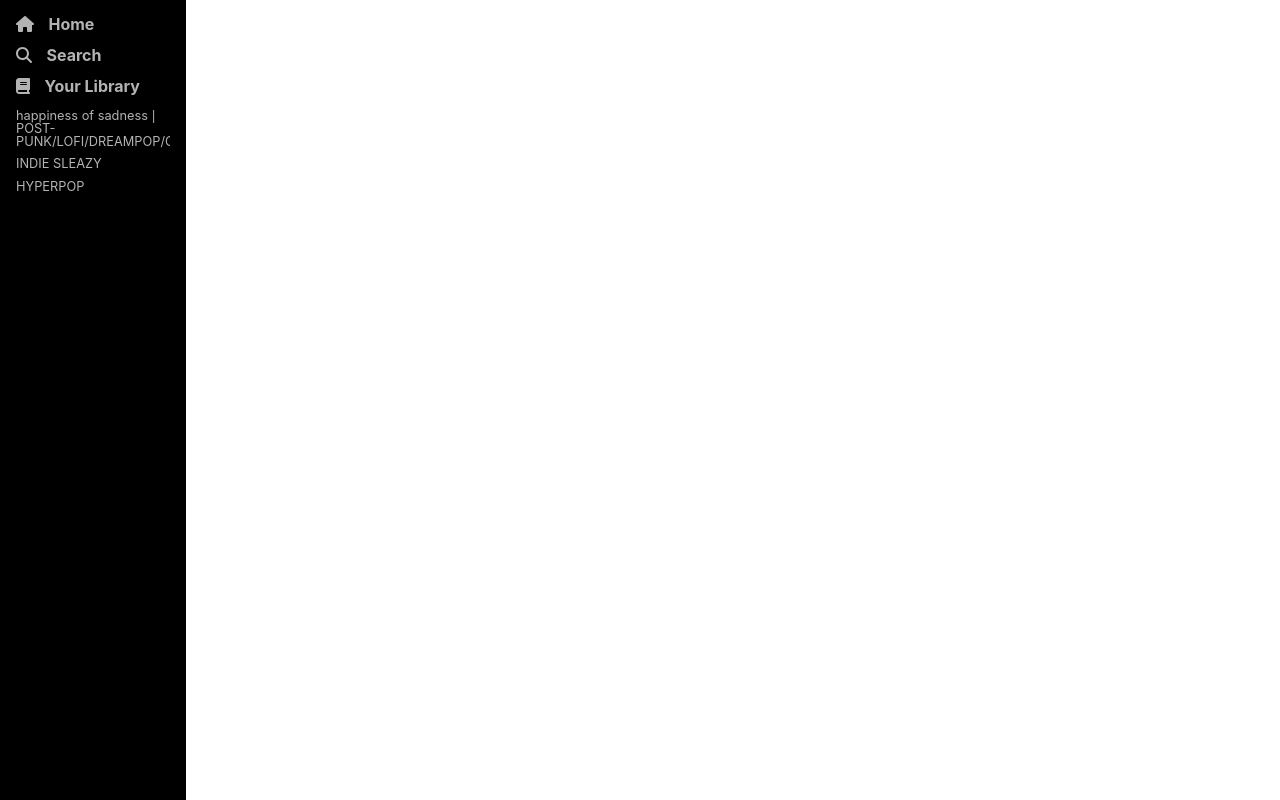
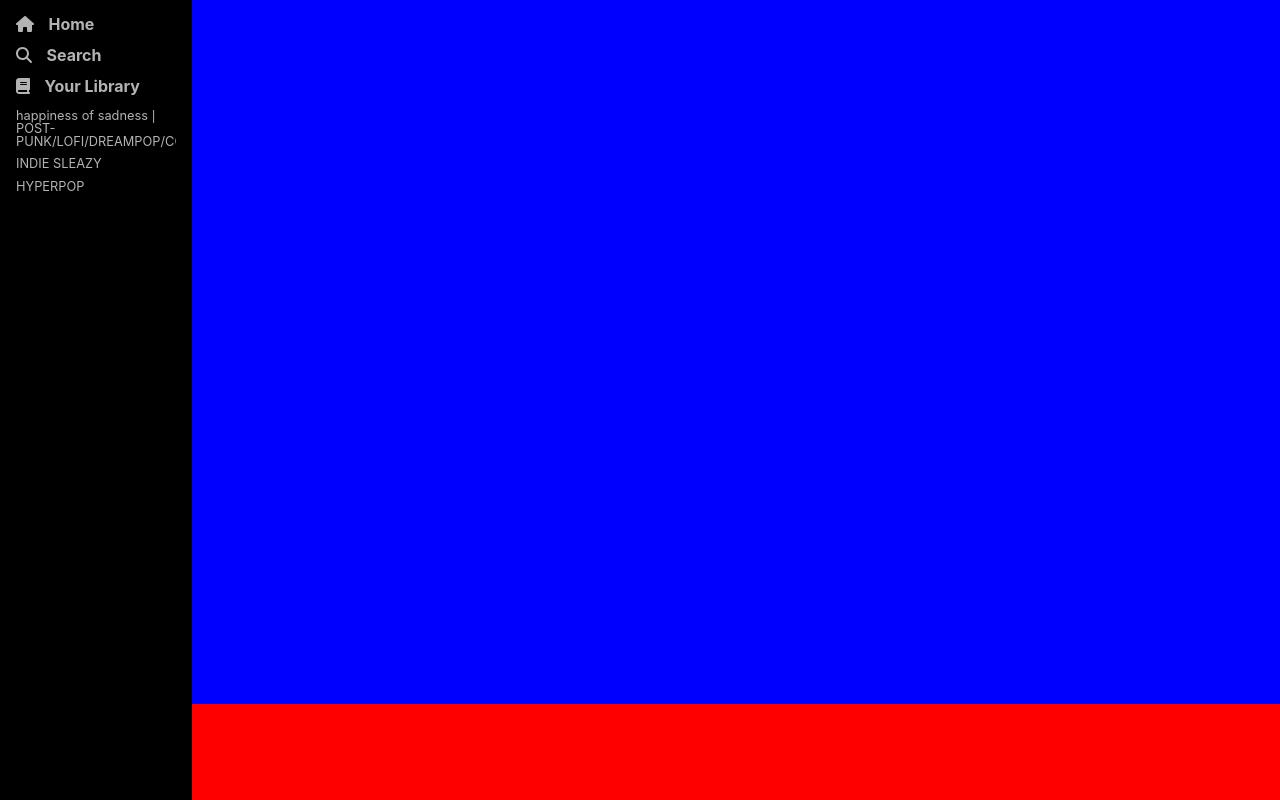
Before and after one commit to francozanini/troubadour, a React (Vite) app in the folder client/: page / in a window 1280 px wide. Shown: the top 800 px of the page. Built offline with nearby package versions, Linux system fonts and the light colour scheme.

Commit message:
(style) main layout

```diff
--- a/client/src/App.css
+++ b/client/src/App.css
@@ -63,13 +63,17 @@ strong {
     --light-gray: rgb(179, 179, 179);
 }
 
-html, body {
+body {
     font-family: "Roboto", monospace;
     color: var(--light-gray);
+}
+
+html {
     max-height: 100%;
     max-width: 100%;
     overflow: hidden
 }
+
 
 hr {
     border-top-width: thin;
--- a/client/src/App.tsx
+++ b/client/src/App.tsx
@@ -1,9 +1,37 @@
 import React from 'react';
 import './App.css';
-import { Sidenav } from './components/Sidenav/Sidenav';
+import { Sidebar } from './components/Sidenav/Sidebar';
+import { css } from '@emotion/css';
 
 function App() {
-  return <Sidenav />;
+  return (
+    <div
+      className={css`
+        display: grid;
+        grid-template-columns: 15% 85%;
+        grid-template-rows: 88% 12%;
+        grid-template-areas:
+          'sidebar main'
+          'sidebar player';
+        width: 100vw;
+        height: 100vh;
+      `}
+    >
+      <Sidebar />
+      <main
+        className={css`
+          grid-area: main;
+          background-color: blue;
+        `}
+      ></main>
+      <footer
+        className={css`
+          grid-area: player;
+          background-color: red;
+        `}
+      ></footer>
+    </div>
+  );
 }
 
 export default App;
--- a/client/src/components/Sidenav/Sidenav.tsx
+++ b/client/src/components/Sidenav/Sidebar.tsx
@@ -5,7 +5,7 @@ import { Divider } from '@chakra-ui/react';
 import Playlist from '../../models/Playlist';
 import { Playlists } from './Playlists';
 
-export function Sidenav() {
+export function Sidebar() {
   const playlists: Playlist[] = [
     Playlist.named('happiness of sadness | POST-PUNK/LOFI/DREAMPOP/COLDWAVE/DARKWAVE'),
     Playlist.named('INDIE SLEAZY'),
@@ -18,10 +18,8 @@ export function Sidenav() {
         display: flex;
         flex-direction: column;
         padding: 1rem;
-        width: 12%;
-        max-width: 20%;
-        height: 100vw;
         background-color: black;
+        grid-area: sidebar;
       `}
     >
       <Menus />
```
